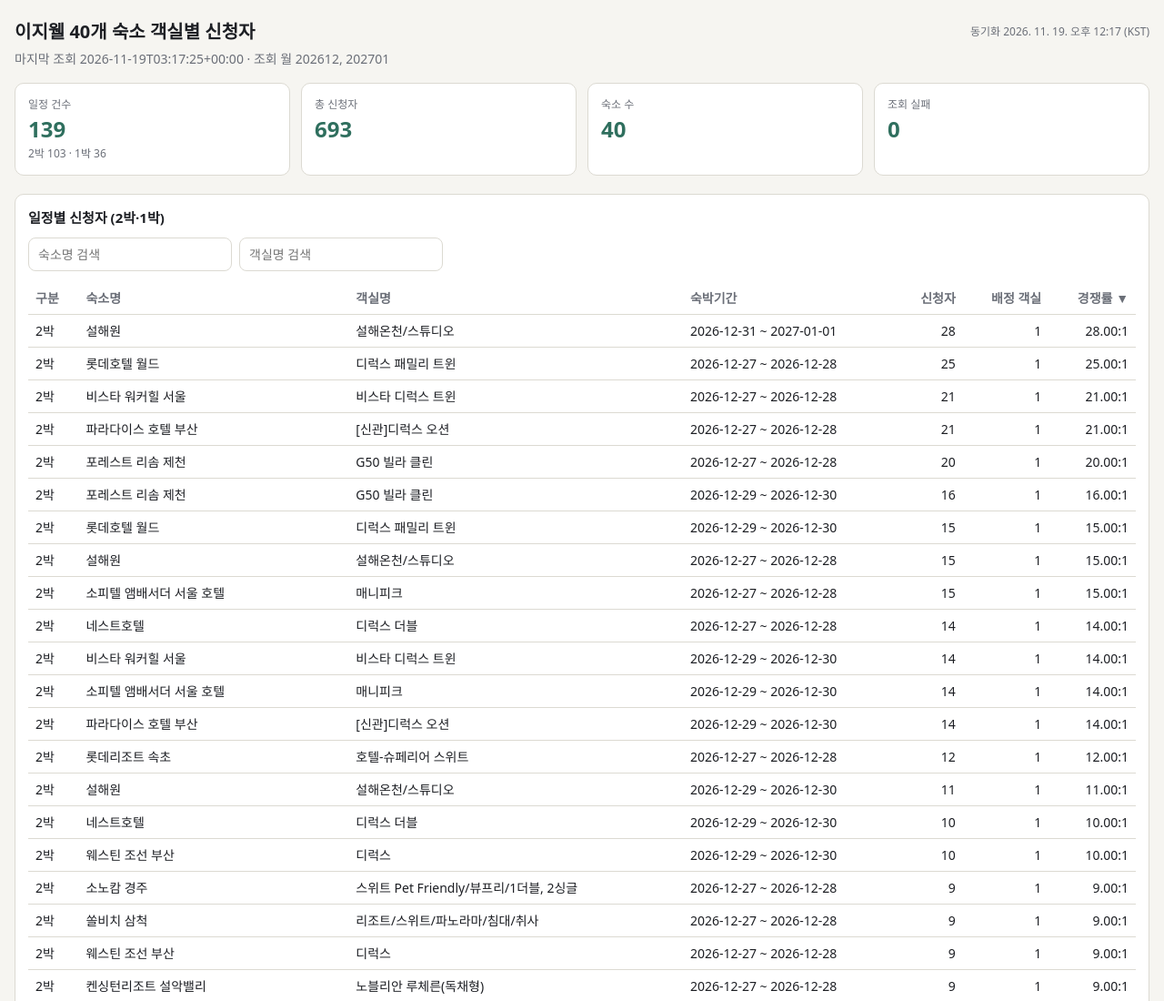
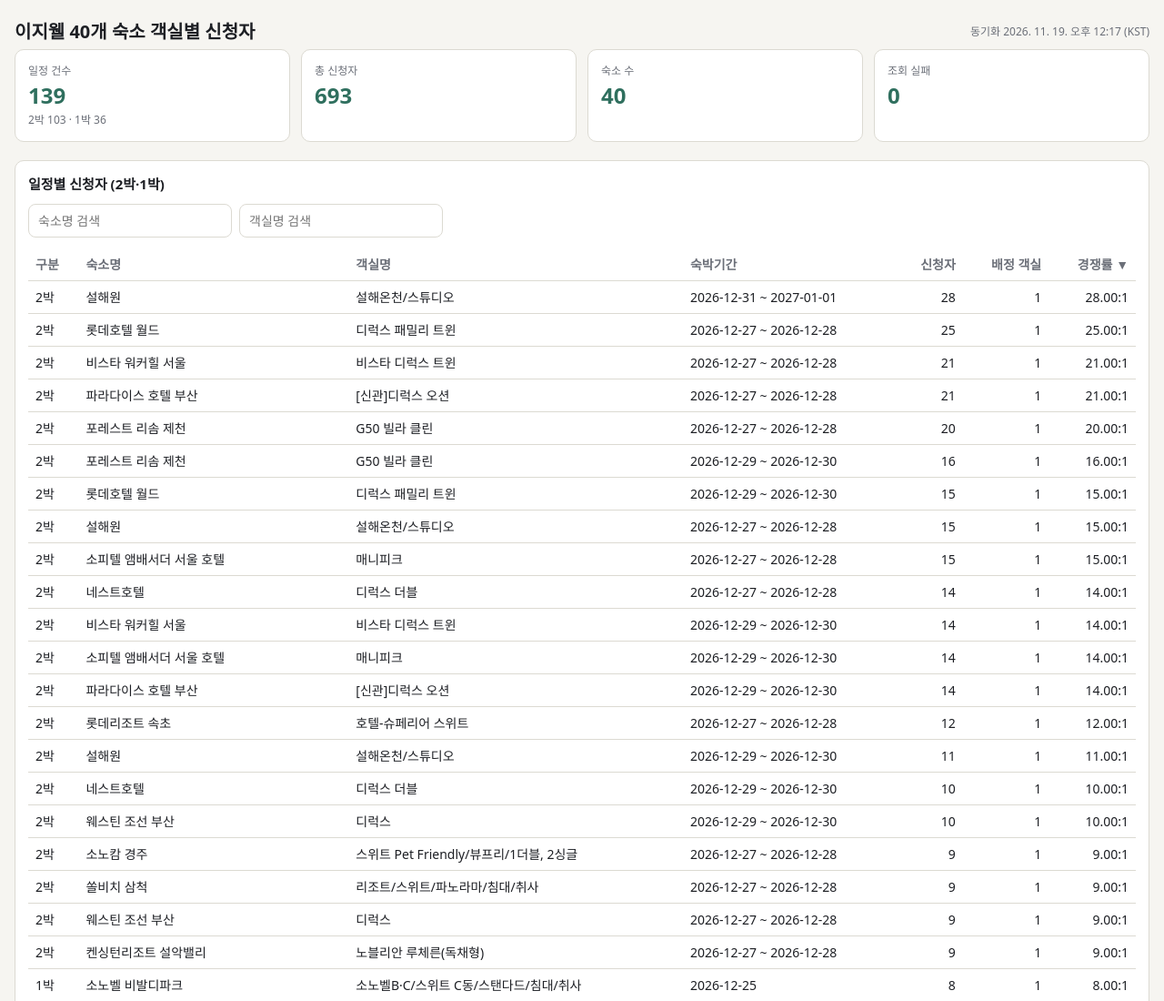
Before and after one commit to rkdtnsgh630/ezwel-rooms, a plain HTML site: page index.html in a window 1280 px wide. Shown: the top 1100 px of the page at 91% size. Drawn offline with Linux system fonts and the light colour scheme.

Commit message:
제목 아래 조회 시각 문구 숨김
Co-Authored-By: Claude Haiku 5.5 <noreply@anthropic.com>

```diff
--- a/index.html
+++ b/index.html
@@ -37,7 +37,7 @@ ul{margin:0;padding-left:18px}
 </head>
 <body>
 <div class="top"><h1>이지웰 40개 숙소 객실별 신청자</h1><div class="sync" id="sync">동기화 확인 중…</div></div>
-<p class="sub" id="stamp"></p>
+<p class="sub" id="stamp" hidden></p>
 
 <div class="kpis">
   <div class="kpi"><div class="l">일정 건수</div><div class="v" id="k-items">—</div><div class="s" id="k-split"></div></div>
```
